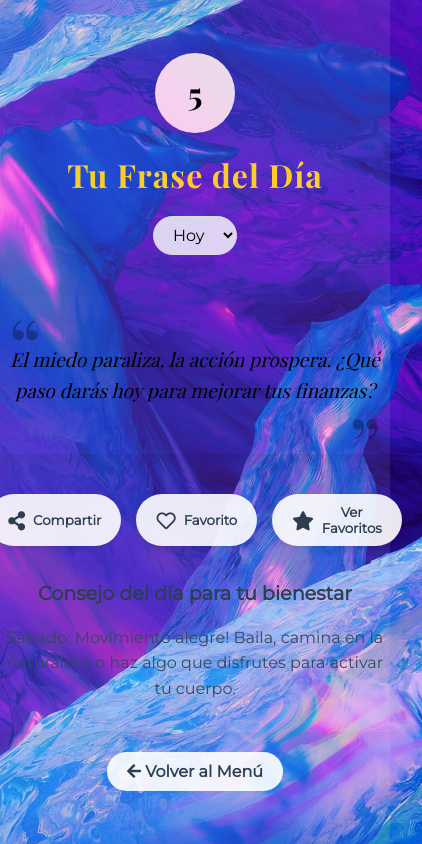
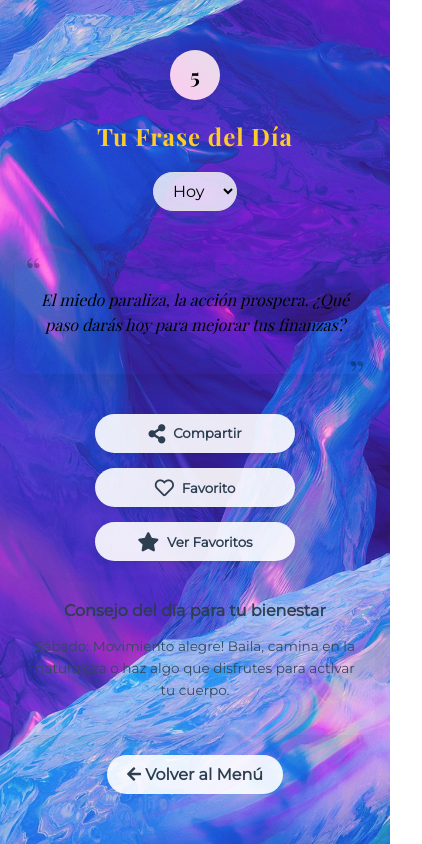
Before and after one commit to sam-one-1/ser0220, a plain HTML site: page quotes.html in a window 390 px wide. Shown: the whole page, 422 px wide, since content can reach past the window. Drawn offline with nearby package versions, Linux system fonts and the light colour scheme.

Commit message:
new responsive

```diff
--- a/styles.css
+++ b/styles.css
@@ -277,24 +277,110 @@ h1 {
     box-shadow: 0 2px 10px rgba(0,0,0,0.1);
 }
 
-@media (max-width: 600px) {
+@media (max-width: 768px) {
     .container {
-        padding: 20px;
+        padding: 25px 20px;
+    }
+
+    .date-circle {
+        width: 60px;
+        height: 60px;
+        font-size: 1.5rem;
     }
 
     h1 {
-        font-size: 2rem;
+        font-size: 1.8rem;
     }
 
     #daily-quote {
-        font-size: 1.2rem;
+        font-size: 1.1rem;
+    }
+
+    .quote-mark {
+        font-size: 3rem;
+    }
+
+    .quote-mark:first-child {
+        top: 0;
+        left: 10px;
+    }
+
+    .quote-mark:last-child {
+        bottom: -20px;
+        right: 10px;
+    }
+
+    .action-buttons {
+        flex-direction: column;
+        align-items: center;
+    }
+
+    .action-btn {
+        width: 100%;
+        max-width: 200px;
+        justify-content: center;
+    }
+}
+
+@media (max-width: 480px) {
+    .container {
+        padding: 20px 15px;
+        width: 95%;
+    }
+
+    .date-circle {
+        width: 50px;
+        height: 50px;
+        font-size: 1.3rem;
+    }
+
+    h1 {
+        font-size: 1.5rem;
+    }
+
+    #daily-quote {
+        font-size: 1rem;
     }
 
     .quote-box {
-        padding: 30px 20px;
+        padding: 20px 15px;
+    }
+
+    .quote-mark {
+        font-size: 2.5rem;
+    }
+
+    .wellness-tip h3 {
+        font-size: 1rem;
+    }
+
+    .wellness-tip p {
+        font-size: 0.85rem;
+    }
+
+    .menu-option h2 {
+        font-size: 1.1rem;
+    }
+
+    .menu-option p {
+        font-size: 0.8rem;
+    }
+}
+
+@media (max-height: 600px) {
+    .container {
+        margin: 10px auto;
+    }
+
+    .header {
+        margin-bottom: 15px;
+    }
+
+    .quote-box {
+        margin-bottom: 15px;
     }
 
     .wellness-tip {
-        padding: 15px;
+        margin-top: 10px;
     }
 }
```
